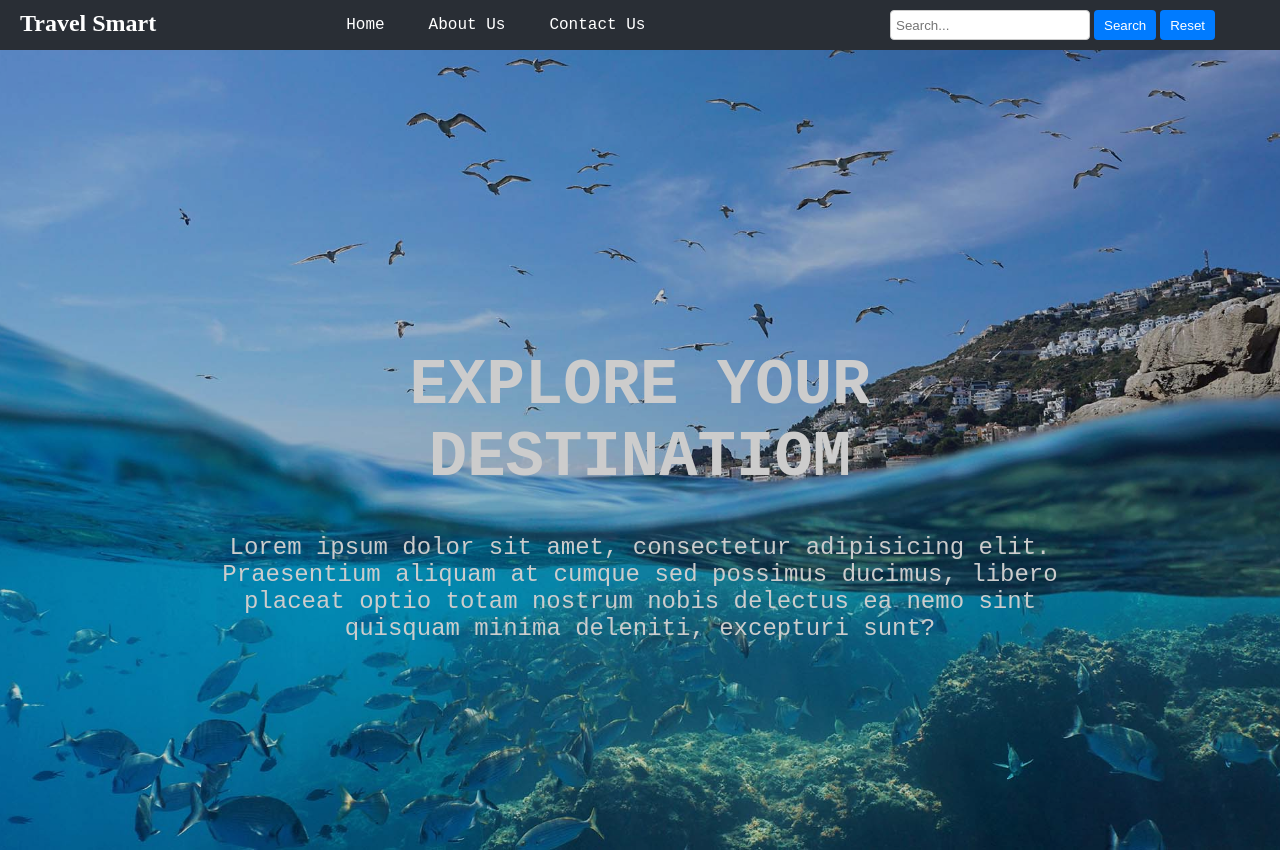
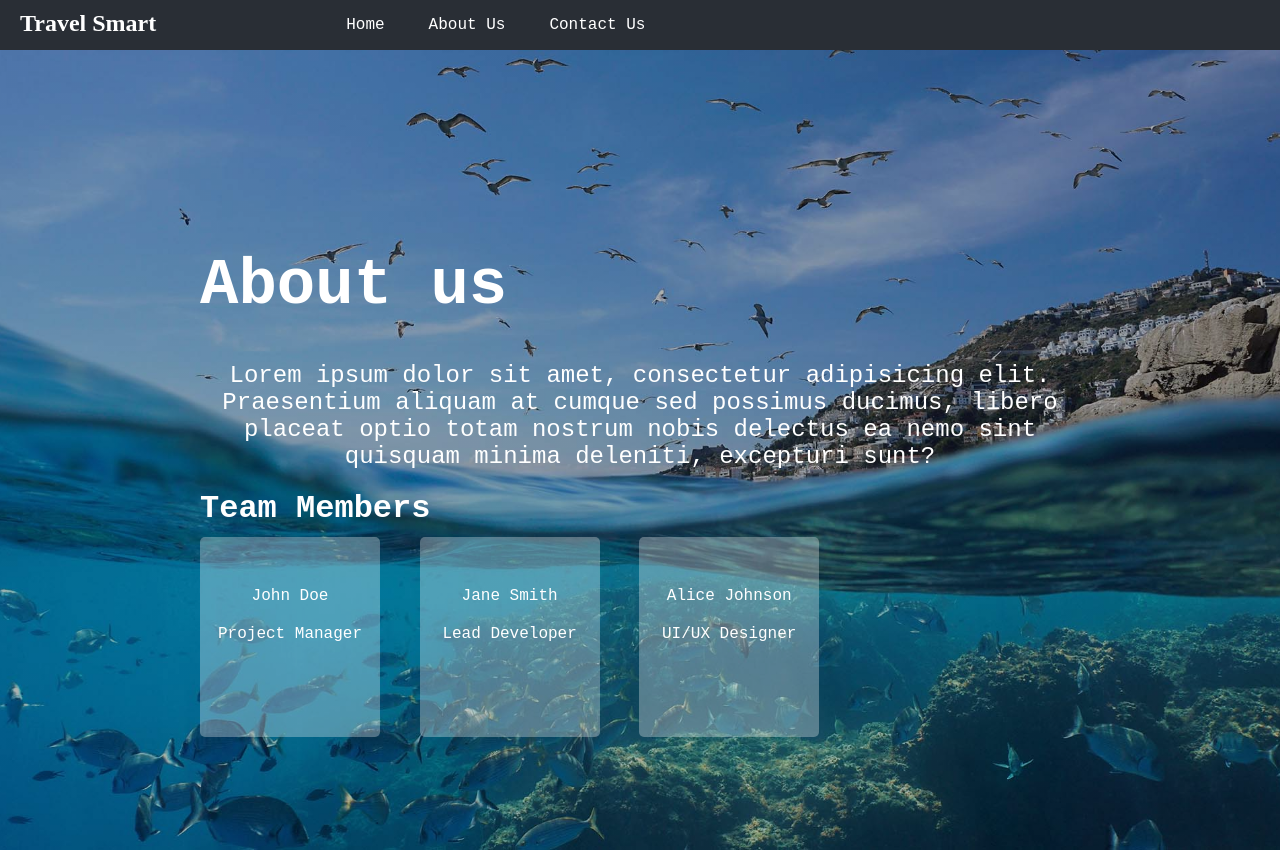
Before and after one commit to magicholic/travelRecommendation, a plain HTML site: page aboutus.html in a window 1280 px wide. Drawn offline with Linux system fonts and the light colour scheme.

Commit message:
task 4 about us page is done

```diff
--- a/travel_recommendation.html
+++ b/aboutus.html
@@ -4,7 +4,7 @@
     <meta charset="UTF-8">
     <meta name="viewport" content="width=device-width, initial-scale=1.0">
     <title>Travel Recommendation</title>
-    <link rel="stylesheet" href="styles.css">
+    <link rel="stylesheet" href="/styles/aboutus.css">
 </head>
 <body>
     <header>
@@ -13,22 +13,32 @@
         </div>
         <div id="navList">
             <ul>
-                <li><a href="javascript://">Home</a></li>
+                <li><a href="./index.html">Home</a></li>
                 <li><a href="javascript://">About Us</a></li>
                 <li><a href="javascript://">Contact Us</a></li>
             </ul>
         </div>
-        <div id="searchBar">
-            <input type="text" placeholder="Search...">
-            <button>Search</button>
-            <button>Reset</button>
-        </div>
     </header>
     <div id="content">
-        <h1>EXPLORE YOUR DESTINATIOM</h1>
+        <h1>About us</h1>
         <p>Lorem ipsum dolor sit amet, consectetur adipisicing elit. Praesentium aliquam at cumque sed
             possimus ducimus, libero placeat optio totam nostrum nobis delectus ea nemo sint quisquam minima
             deleniti, excepturi sunt?</p>
+        <h2>Team Members</h2>
+        <ul>
+            <li class="team-member">
+                <p class="name">John Doe</p>
+                <p class="title">Project Manager</p>
+            </li>
+            <li class="team-member">
+                <p class="name">Jane Smith</p>
+                <p class="title">Lead Developer</p>
+            </li>
+            <li class="team-member">
+                <p class="name">Alice Johnson</p>
+                <p class="title">UI/UX Designer</p>
+            </li>
+        </ul>
     </div>
 </body>
 </html>
--- a/styles.css
+++ b/styles/aboutus.css
@@ -32,49 +32,54 @@ header {
     color: white;
     font-family: 'Courier New', Courier, monospace;
 }
-#searchBar {
-    float: right;
-    width: 400px;
-    height: 50px;
-    padding: 10px;
-}
-#searchBar input[type="text"] {
-    width: 200px;
-    height: 30px;
-    padding: 5px;
-    border: 1px solid #ccc;
-    border-radius: 4px;
-}
-#searchBar button {
-    height: 30px;
-    padding: 5px 10px;
-    border: none;
-    background-color: #007bff;
-    color: white;
-    border-radius: 4px;
-    cursor: pointer;
-}
 #content {
-    background-image: url('/images/ocean.jpg');
+    background-image: linear-gradient(rgba(0, 0, 0, 0.3), rgba(0, 0, 0, 0.3)), url('/images/ocean.jpg');
     background-size: cover;
     background-position: center center;
     background-repeat: no-repeat;
     background-attachment: fixed;
     height: 100vh;
-    filter: brightness(80%);
     color: white;
     font-family: 'Courier New', Courier, monospace;
-    padding-top: 300px;
+    padding-top: 200px;
     padding-left: 200px;
     padding-right: 200px;
 }
 #content h1 {
     font-size: 4rem;
     font-weight: bold;
-    text-align: center;
+    text-align: left;
 }
-#content p {
+#content > p {
     font-size: 1.5rem;
     text-align: center;
     margin-top: 40px;
 }
+#content h2 {
+    font-size: 2rem;
+    font-weight: bold;
+    text-align: left;
+    margin-top: 20px;
+}
+.team-member {
+    height: 200px;
+    width: 180px;
+}
+#content ul {
+    list-style-type: none;
+    padding: 0;
+    margin: 0;
+}
+#content ul li {
+    margin: 10px 0;
+    padding: 10px;
+    background-color: rgba(255, 255, 255, 0.3);
+    border-radius: 5px;
+    text-align: center;
+    padding-top: 50px;
+    display: inline-block;
+    margin-right: 30px;
+}
+.title {
+    margin-top: 20px;;
+}
--- /dev/null
+++ b/styles/styles.css
@@ -0,0 +1,79 @@
+*{
+    padding: 0;
+    margin: 0;
+    box-sizing: border-box;
+}
+header {
+    width: 100%;
+    height: 50px;
+    background-color: #292e35;
+}
+#webTitle h1 {
+    color: white;
+    padding: 10px 20px;
+    font-size: 24px;
+    float: left;
+}
+#navList {
+    width: 500px;
+    float: left;
+    margin-left: 150px;
+}
+#navList ul {
+    color: white;
+}
+#navList ul li {
+    list-style-type: none;
+    display: inline-block;
+    padding: 15px 20px;
+}
+#navList ul li a {
+    text-decoration: none;
+    color: white;
+    font-family: 'Courier New', Courier, monospace;
+}
+#searchBar {
+    float: right;
+    width: 400px;
+    height: 50px;
+    padding: 10px;
+}
+#searchBar input[type="text"] {
+    width: 200px;
+    height: 30px;
+    padding: 5px;
+    border: 1px solid #ccc;
+    border-radius: 4px;
+}
+#searchBar button {
+    height: 30px;
+    padding: 5px 10px;
+    border: none;
+    background-color: #007bff;
+    color: white;
+    border-radius: 4px;
+    cursor: pointer;
+}
+#content {
+    background-image: linear-gradient(rgba(0, 0, 0, 0.3), rgba(0, 0, 0, 0.3)), url('/images/ocean.jpg');
+    background-size: cover;
+    background-position: center center;
+    background-repeat: no-repeat;
+    background-attachment: fixed;
+    height: 100vh;
+    color: white;
+    font-family: 'Courier New', Courier, monospace;
+    padding-top: 200px;
+    padding-left: 200px;
+    padding-right: 200px;
+}
+#content h1 {
+    font-size: 4rem;
+    font-weight: bold;
+    text-align: center;
+}
+#content p {
+    font-size: 1.5rem;
+    text-align: center;
+    margin-top: 40px;
+}
```
Also changed, not shown: index.html (added, +34 -0 lines), main.js (added), travel_recommendation.js (deleted).
